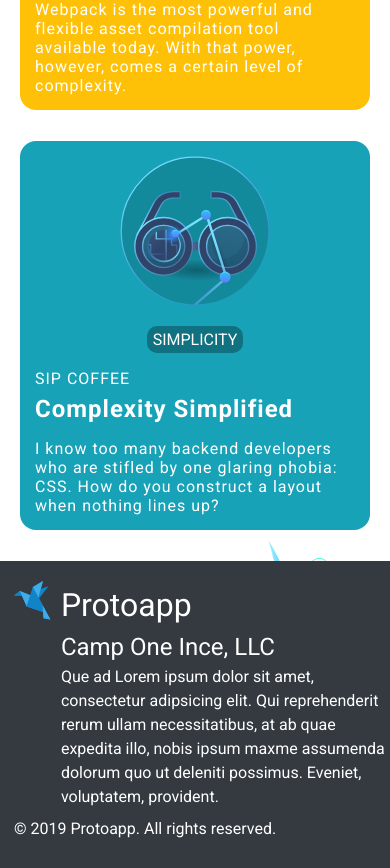
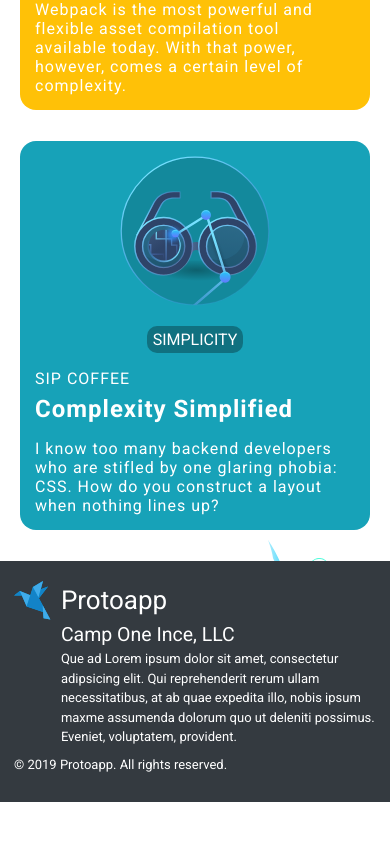
Before and after one commit to Stainzxc/Protoapp, a Vue app: page / in a window 390 px wide. Shown: the part 1838-2706 px from the top of the page. After the commit the page ends 2640 px from the top, so only its background shows below. Built offline with nearby package versions, Linux system fonts and the light colour scheme.

Commit message:
modify the footer

```diff
--- a/src/assets/style.scss
+++ b/src/assets/style.scss
@@ -662,14 +662,14 @@
     }
   }
 
-  /* FOOTER */
-  .footer {
+   /* FOOTER */
+   .footer {
     margin-top: 8%;
     padding: 0 4px 0 4px;
     &__container {
       width: 100%;
       margin-left: 0;
-      font-size: 1rem;
+      font-size: 13px;
       padding-top: 20px;
     }
     &__logo {
@@ -679,7 +679,7 @@
     }
     &__copyrights {
       width: 100%;
-      font-size: 1rem;
+      font-size: 13px;
       margin-left: 10px;
       margin-top: 10px;
       padding-bottom: 30px;
```
